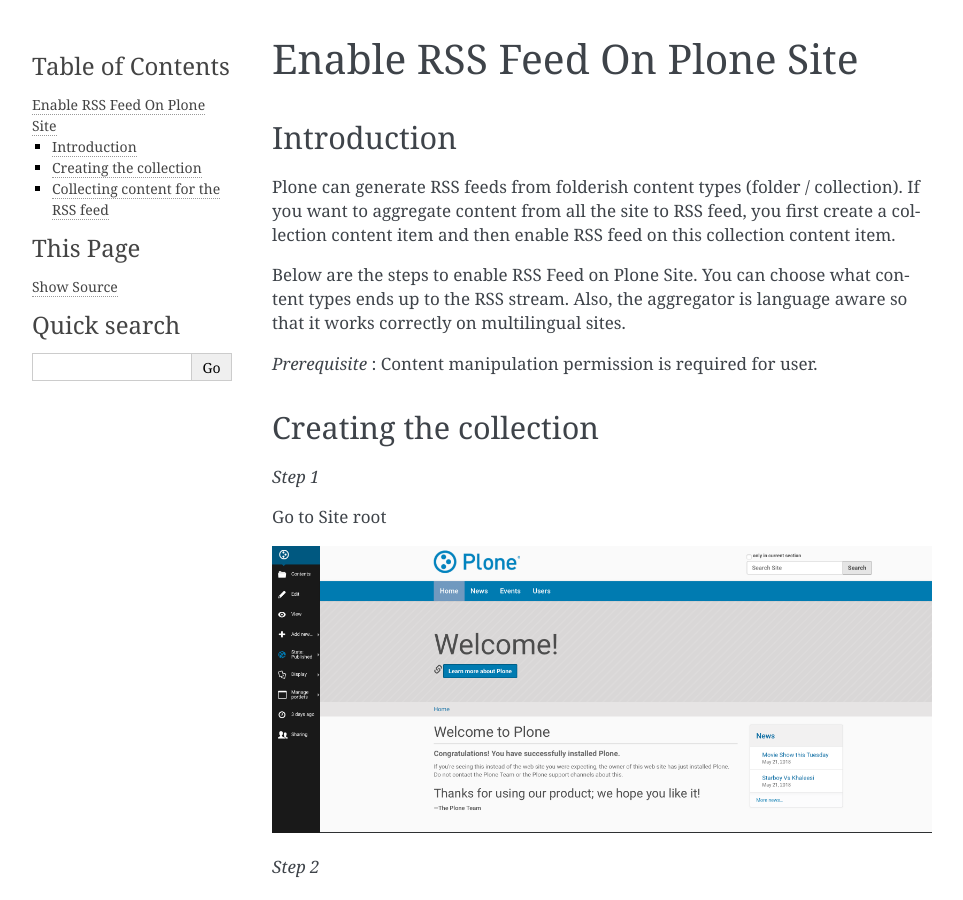
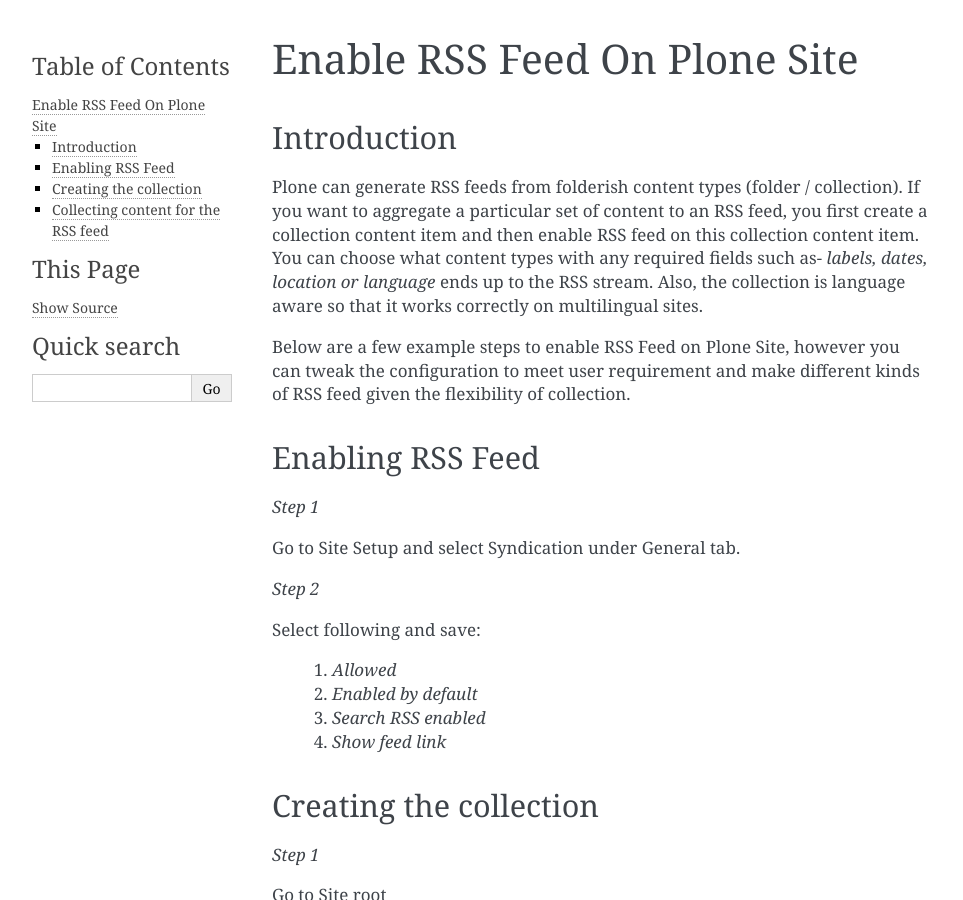
Before and after one commit to collective/collective.ifttt, a Sphinx documentation site: the page built from docs/Enable_RSS_feed_on_Plone.rst, in a window 1280 px wide and 900 px high. Shown: the whole window, without its empty margins (148-1111 px from the left). Built offline with Sphinx 7.4.7, drawn with Linux system fonts in a browser that asks for light colours; pages that are not in the unit, such as notebooks, are missing from menus; some of the changed text lies outside the part shown.

```diff
--- a/docs/Enable_RSS_feed_on_Plone.rst
+++ b/docs/Enable_RSS_feed_on_Plone.rst
@@ -5,13 +5,30 @@ Introduction
 -------------
 
 Plone can generate RSS feeds from folderish content types (folder / collection).
-If you want to aggregate content from all the site to RSS feed, you first create a collection content item and then enable RSS feed on this collection content item.
+If you want to aggregate a particular set of content to an RSS feed,
+you first create a collection content item and then enable RSS feed on this collection content item.
+You can choose what content types with any required fields such as- `labels, dates, location or language`
+ends up to the RSS stream.
+Also, the collection is language aware so that it works correctly on multilingual sites.
 
-Below are the steps to enable RSS Feed on Plone Site.
-You can choose what content types ends up to the RSS stream.
-Also, the aggregator is language aware so that it works correctly on multilingual sites.
+Below are a few example steps to enable RSS Feed on Plone Site, however you can tweak the configuration
+to meet user requirement and make different kinds of RSS feed given the flexibility of collection.
 
-*Prerequisite* :  Content manipulation permission is required for user.
+Enabling RSS Feed
+-----------------
+
+*Step 1*
+
+Go to Site Setup and select Syndication under General tab.
+
+*Step 2*
+
+Select following and save:
+
+ 1. `Allowed`
+ 2. `Enabled by default`
+ 3. `Search RSS enabled`
+ 4. `Show feed link`
 
 Creating the collection
 ------------------------
@@ -30,29 +47,21 @@ Add new collection
 
 *Step 3*
 
-Title “Your site name - RSS feed” Or any other suitable name
+Update ``Title`` to "Your site name - RSS feed" Or any other suitable name
 
 .. image:: _static/images/Enable_Rss_Feed/create_collection/Step3.png
 
 *Step 4*
 
-On Category tab, set Language to neutral(if your site is multi-lingual) otherwise leave as it is.
+On Settings tab
+
+ 1. Choose ``Exclude from navigation`` (to make it disappear from navigation tree)
+
+ 2. Change ``Short Name or item id`` to "site-feed" or any other suitable name
+
+ 3. Save
 
 .. image:: _static/images/Enable_Rss_Feed/create_collection/Step4.png
-
-*Step 5*
-
-On Settings tab
-
- 1. Choose Exclude from navigation
-
- 2. Change `Short Name or item id` to ``site-feed``
-
-.. image:: _static/images/Enable_Rss_Feed/create_collection/Step5.png
-
-*Step 6*
-
-Save
 
 
 Collecting content for the RSS feed
@@ -66,32 +75,31 @@ For your collection content item, click on the small pencil icon (all the way at
 
 *Step 2*
 
-Choose sorting criteria (Choose ``Effective date`` with reverse , to publish all content) and `Save`.
+Following settings should be tweaked based on user requirement, however to publish all content do following:
 
-.. image:: _static/images/Enable_Rss_Feed/collect_content/Step4.png
+1. For ``Select Criteria``, choose `Review State as Published`.
+
+2. For ``Sort On`` choose `Effective date` in reversed order
+
+3. Save
+
+.. image:: _static/images/Enable_Rss_Feed/collect_content/Step2.png
 
 *Step 3*
 
 Publish collection after the content seems to be right, using the workflow menu on the collection content item.
 
-.. image:: _static/images/Enable_Rss_Feed/collect_content/Step6.png
-
-**You can now test RSS feed by copy-pasting RSS URL from the site action to your RSS Reader, like Google Reader.**
+.. image:: _static/images/Enable_Rss_Feed/collect_content/Step3.png
 
 *Step 4*
 
-Go to Site Setup(need especial permission) and select Syndication under General tab.
+You can now preview the content of RSS feed on View tab.
 
-*Step 5*
-
-Select following-
-
- 1. `Allowed`
- 2. `Enabled by default`
- 3. `Search RSS enabled`
- 4. `Show feed link`
+.. image:: _static/images/Enable_Rss_Feed/collect_content/Step4.png
 
 
-**You can now preview the content of RSS feed on View tab.**
+**Now your RSS feed is ready which can be tested by copy-pasting RSS URL from the site action \
+to your RSS Reader, like feeder.co or Mozilla Reader**
 
-*Step 4*
+Like in my case the URL to the RSS feed is- ``http://localhost:8080/Plone/site-rss/RSS`` \
+which is something like ``/path/to/collection/RSS``
```
Also changed, not shown: docs/index.rst (+2 -5 lines), docs/tutorial.rst (deleted, +0 -12 lines).
